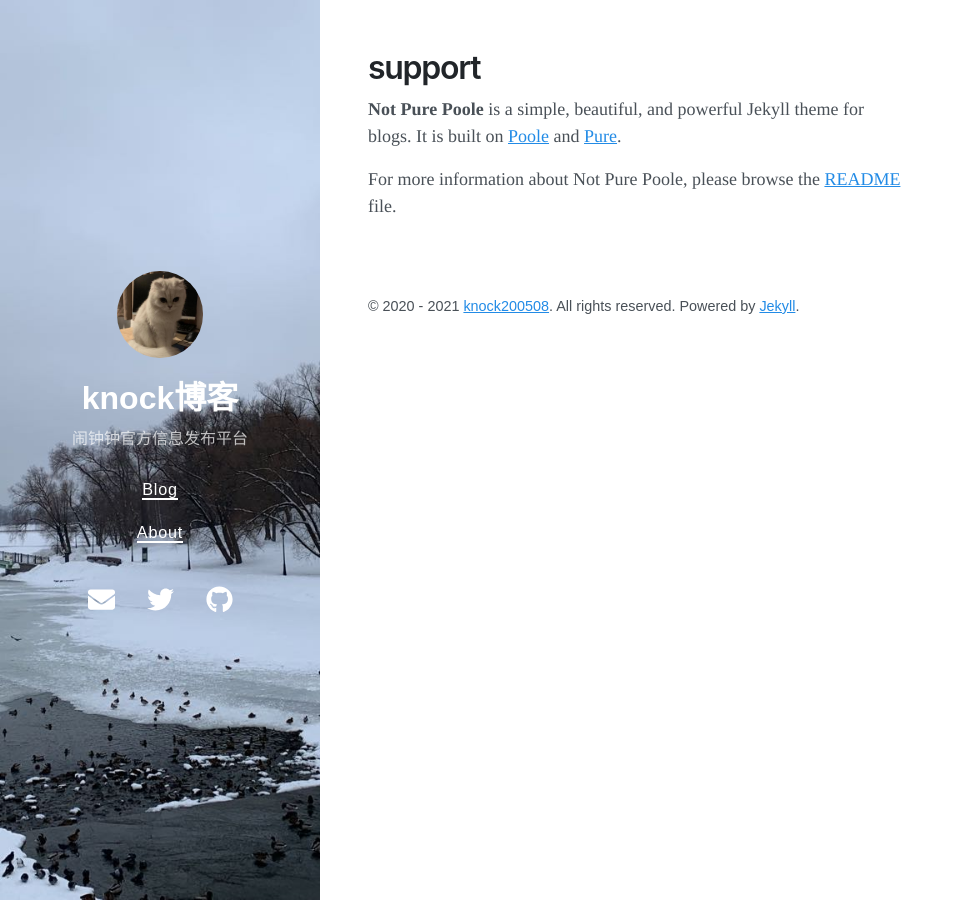
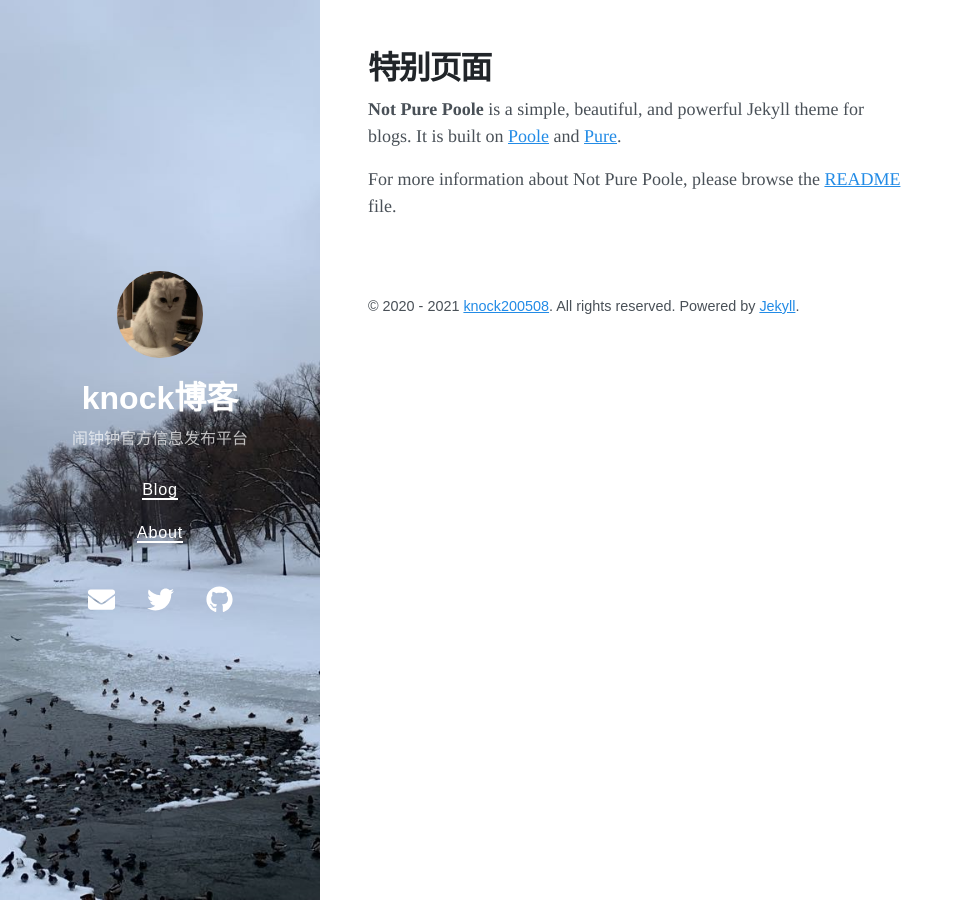
Before and after one commit to knock200508/blog, a Jekyll site: the page built from support.md, in a window 1280 px wide. Shown: the whole page, without its empty margins (0-964 px from the left). Built offline with Jekyll 4.4.1, drawn with Linux system fonts in a browser that asks for light colours; nearby versions of some CDN libraries.

Commit message:
修改文件: support.md

```diff
--- a/support.md
+++ b/support.md
@@ -1,6 +1,6 @@
 ---
 layout: page
-title: support
+title: [特别页面]
 ---
 
 **Not Pure Poole** is a simple, beautiful, and powerful Jekyll theme for blogs. It is built on [Poole](https://github.com/poole/poole) and [Pure](https://purecss.io/).
```
